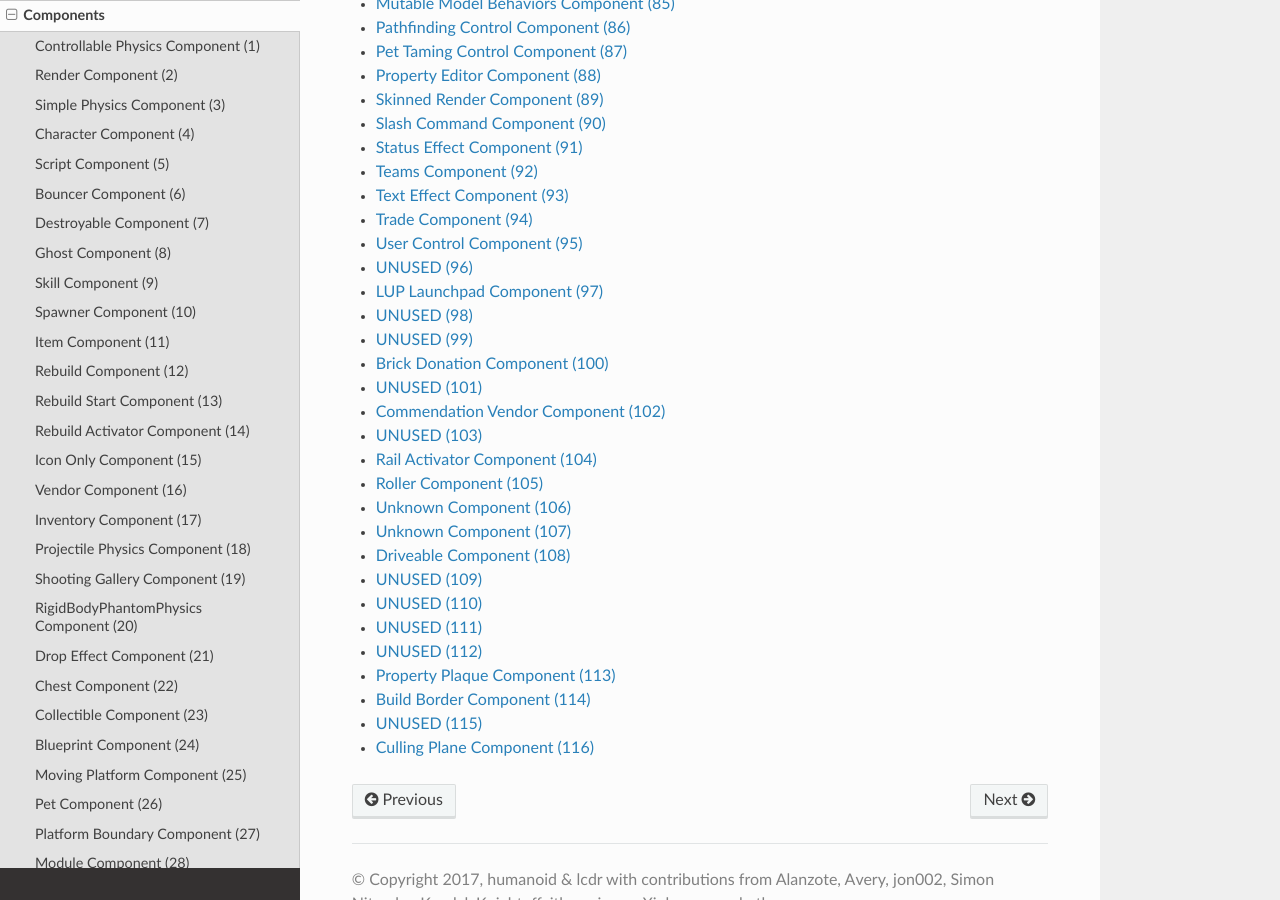
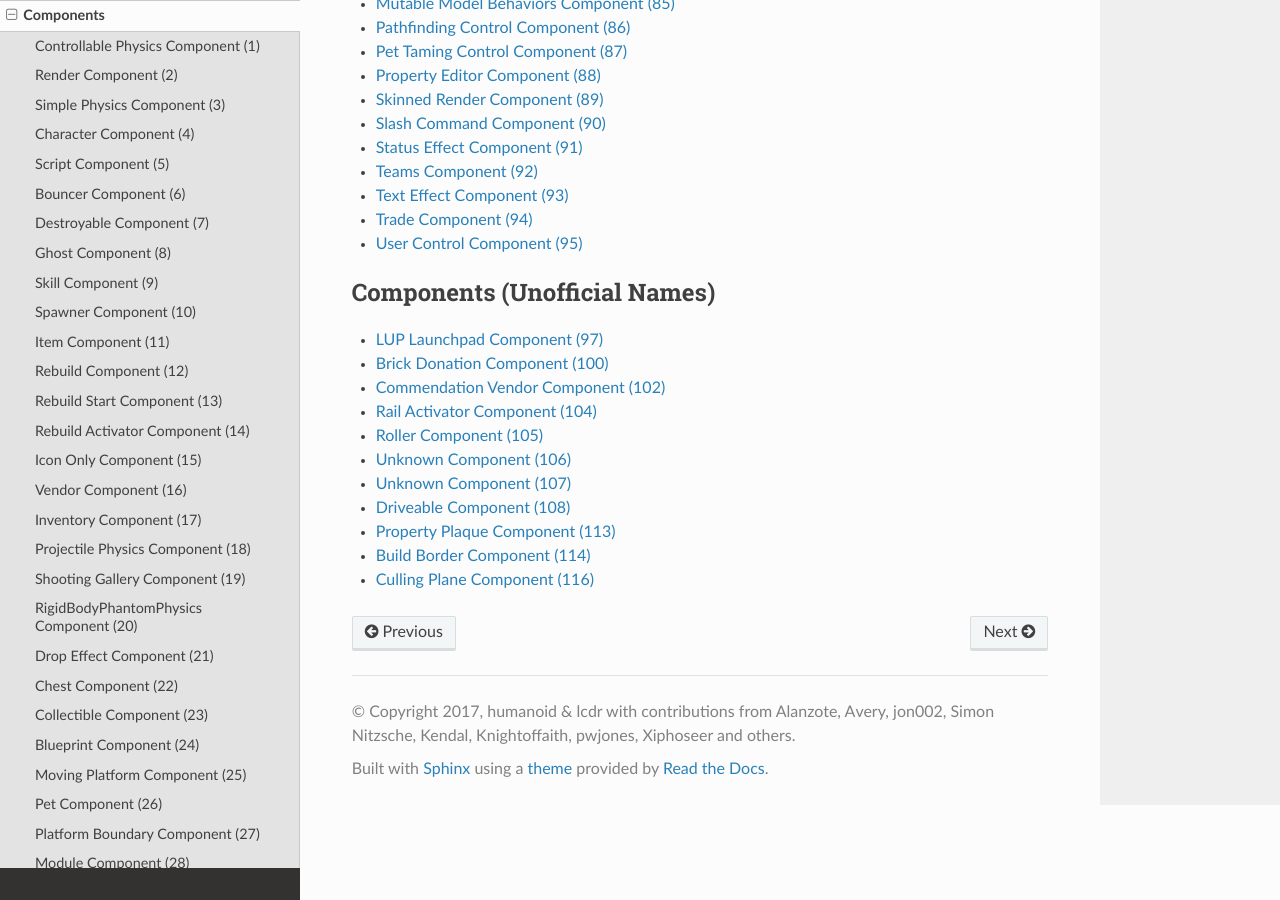
Before and after one commit to LUDevNet/Docs, a Sphinx documentation site: the page built from docs/components.rst, in a window 1280 px wide and 900 px high, scrolled down 2425 px. Built offline with Sphinx 7.4.7 and the Read the Docs theme 2.0.0, drawn with Linux system fonts in a browser that asks for light colours; pages that are not in the unit, such as notebooks, are missing from menus.

Commit message:
Made custom component names obvious

```diff
--- a/docs/components.rst
+++ b/docs/components.rst
@@ -109,24 +109,19 @@ the internal name of a component class would have been :file:`LWO{Name}Component
    components/093-text-effect
    components/094-trade
    components/095-user-control
-   components/096-unused
+
+.. toctree::
+   :caption: Components (Unofficial Names)
+   :maxdepth: 1
+
    components/097-lup-launchpad
-   components/098-unused
-   components/099-unused
    components/100-brick-donation
-   components/101-unused
    components/102-commendation-vendor
-   components/103-unused
    components/104-rail-activator
    components/105-roller
    components/106-unknown
    components/107-unknown
    components/108-driveable
-   components/109-unused
-   components/110-unused
-   components/111-unused
-   components/112-unused
    components/113-property-plaque
    components/114-build-border
-   components/115-unused
    components/116-culling-plane
--- a/docs/components/096-unused.rst
+++ /dev/null
@@ -1,4 +0,0 @@
-UNUSED (96)
------------
-
-Details unknown
--- a/docs/components/098-unused.rst
+++ /dev/null
@@ -1,4 +0,0 @@
-UNUSED (98)
------------
-
-Details unknown
--- a/docs/components/099-unused.rst
+++ /dev/null
@@ -1,4 +0,0 @@
-UNUSED (99)
------------
-
-Details unknown
--- a/docs/components/101-unused.rst
+++ /dev/null
@@ -1,4 +0,0 @@
-UNUSED (101)
-------------
-
-Details unknown
--- a/docs/components/103-unused.rst
+++ /dev/null
@@ -1,4 +0,0 @@
-UNUSED (103)
-------------
-
-Details unknown
--- a/docs/components/109-unused.rst
+++ /dev/null
@@ -1,4 +0,0 @@
-UNUSED (109)
-------------
-
-Details unknown
--- a/docs/components/110-unused.rst
+++ /dev/null
@@ -1,4 +0,0 @@
-UNUSED (110)
-------------
-
-Details unknown
--- a/docs/components/111-unused.rst
+++ /dev/null
@@ -1,4 +0,0 @@
-UNUSED (111)
-------------
-
-Details unknown
--- a/docs/components/112-unused.rst
+++ /dev/null
@@ -1,4 +0,0 @@
-UNUSED (112)
-------------
-
-Details unknown
--- a/docs/components/115-unused.rst
+++ /dev/null
@@ -1,4 +0,0 @@
-UNUSED (115)
-------------
-
-Details unknown
```
